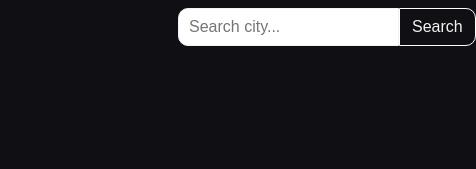
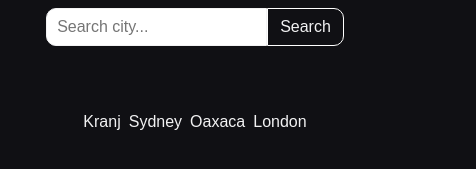
Before and after one commit to NukeTurtle/Weather-Dashboard, a plain HTML site: page index.html in a window 390 px wide. Shown: the whole page, 476 px wide, since content can reach past the window. Drawn offline with nearby package versions, Linux system fonts and the light colour scheme.

Commit message:
add mobile display, fix sunset/sunrise

```diff
--- a/assets/css/style.css
+++ b/assets/css/style.css
@@ -7,10 +7,19 @@ html{
     padding: 0;
     box-sizing: border-box;
 }
+body{
+    max-width: 600px;
+    margin: 0 auto;
+}
 body, .btn{
     font-family: sans-serif;
     color: var(--text);
     background-color: var(--background) !important;
+}
+#top{
+    display: flex;
+    gap: 2em;
+    margin: 0 auto;
 }
 .input-group{
     flex-wrap: nowrap;
@@ -30,20 +39,12 @@ body, .btn{
     display: flex;
     align-items: center;
     justify-content: space-between;
-    max-width: 600px;
 }
 #city{
     display: flex;
     margin: 0 20px;
     align-items: center;
     gap: 10px;
-}
-.row{
-    margin-right: 0;
-    margin-left: 0;
-}
-#search-form{
-    margin-left: 120px;
 }
 .search{
     margin: 0;
@@ -66,11 +67,10 @@ body, .btn{
 .today{
     background-color: #BBD8EC;
     color: #000;
-    background-image: url(../img/sun.png);
-    background-repeat: no-repeat;
-    background-size: contain;
-    background-position: 140px 90px;
-    background-blend-mode: hue;
+}
+#history{
+    display: flex;
+    flex-direction: column;
 }
 .darker{
     filter: brightness(0.9);
@@ -102,13 +102,40 @@ h1{
     object-fit: contain;
     border-radius: 20px;
 }
+.row{
+    margin: 0 auto;
+}
 #forecast{
+    display: flex;
     gap: 1em;
 }
 .forecast{
     width: 100px;
     text-align: center;
 }
+.forecast_icon{
+    width: 100%;
+}
 .right{
     text-align: right;
 }
+@media only screen and (max-width: 800px) {
+    .weather-header {
+        flex-direction: column;
+    }
+    #top{
+        gap: 0;
+        flex-direction: column;
+    }
+    #history{
+        flex-direction: row;
+        gap: 0.5em;
+        justify-content: center;
+    }
+    #forecast{
+        gap: 0.1em;
+    }
+    .forecast{
+        width: 70px;
+    }
+  }
--- a/index.html
+++ b/index.html
@@ -31,14 +31,20 @@
   <!-- max-width for ultra wide resolutions -->
   <div class="container-fluid" style="max-width: 1400px">
     <div class="row">
-      <aside class="col-lg-3 pb-3">
-        <h2 id="form-heading" class="mt-1 h3 form-label"></h2>
-      </aside>
       <div class="col-lg-9 pb-3">
-        <section id="today" class="mt-3" role="region" aria-live="polite"></section>
-        <section id="history" class="mt-3" role="region" aria-live="polite">
-        <section id="forecast" class="row mt-3" role="region" aria-live="polite">
+        <section>
+          <h2 id="form-heading" class="mt-1 h3 form-label"></h2>
         </section>
+        <section id="top">
+        <div id="today" class="mt-3" role="region" aria-live="polite"></div>
+        <div id="history" class="mt-3" role="region" aria-live="polite">
+          <span>Kranj</span>
+          <span>Sydney</span>
+          <span>Oaxaca</span>
+          <span>London</span>
+        </div>
+        </section>
+        <section id="forecast" class="mt-3" role="region" aria-live="polite"></section>
       </div>
     </div>
   </div>
```
